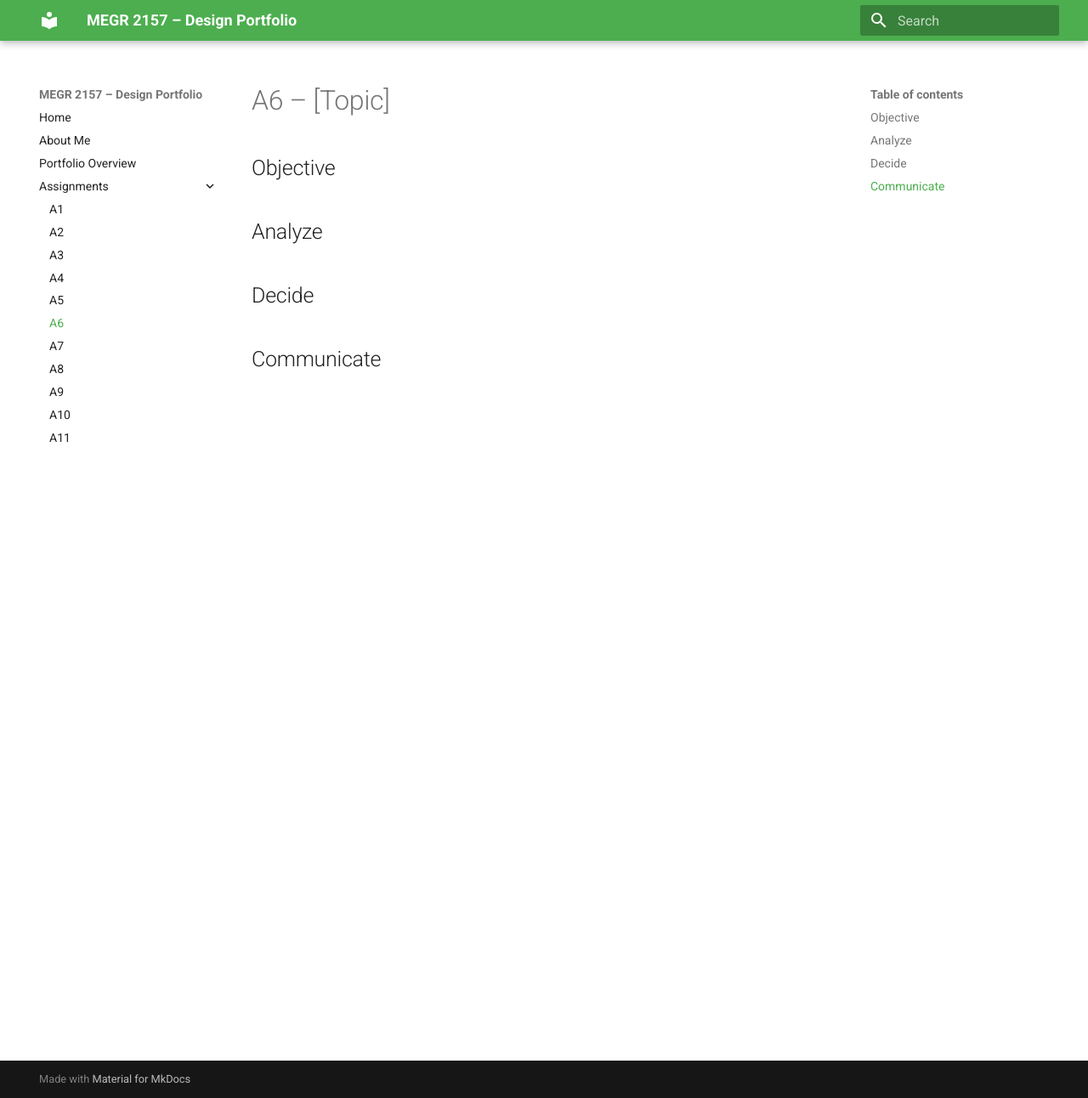
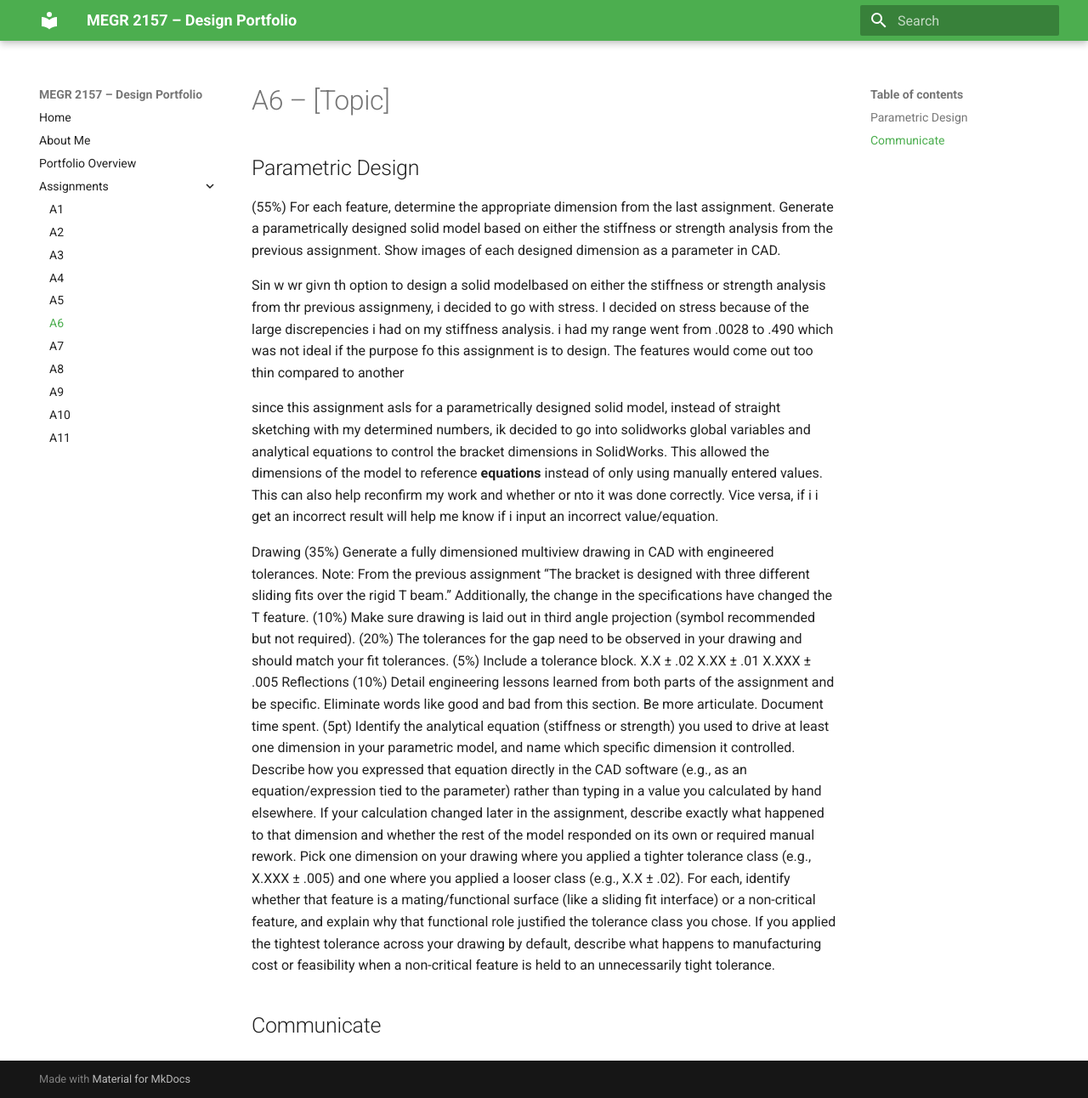
Before and after one commit to CandyVas/megr2157-portfolio, an MkDocs documentation site: the page built from docs/assignments/A06/index.md, in a window 1280 px wide and 1292 px high. Shown: the whole window at 85% size. Built offline with MkDocs 1.6.1 and Material for MkDocs 9.7.7, drawn with Linux system fonts in a browser that asks for light colours.

Commit message:
Update index.md

```diff
--- a/docs/assignments/A06/index.md
+++ b/docs/assignments/A06/index.md
@@ -1,12 +1,27 @@
 # A6 – [Topic]
 
-## Objective
+## Parametric Design
+
+(55%) For each feature, determine the appropriate dimension from the last assignment. Generate a parametrically designed solid model based on either the stiffness or strength analysis from the previous assignment. Show images of each designed dimension as a parameter in CAD.
+
+Sin w wr givn th option to design a solid modelbased on either the stiffness or strength analysis from thr previous assignmeny, i decided to go with stress. I decided on stress because of the large discrepencies i  had on my stiffness analysis. i had my range went from .0028 to .490 which was not ideal if the purpose fo this assignment is to design. The features would come out too thin compared to another
+
+since this assignment asls for a parametrically designed solid model,  instead of straight sketching with my determined numbers, ik decided to go into solidworks global variables and analytical equations to control the bracket dimensions in SolidWorks. This allowed the dimensions of the model to reference **equations** instead of only using manually entered values. This can also help reconfirm my work and whether or nto it was done correctly. Vice versa, if i i get an incorrect result will help me know if i input an incorrect value/equation.
 
 
-## Analyze
+Drawing
+(35%) Generate a fully dimensioned multiview drawing in CAD with engineered tolerances. Note: From the previous assignment “The bracket is designed with three different sliding fits over the rigid T beam.” Additionally, the change in the specifications have changed the T feature.
+(10%) Make sure drawing is laid out in third angle projection (symbol recommended but not required).
+(20%) The tolerances for the gap need to be observed in your drawing and should match your fit tolerances.
+(5%) Include a tolerance block.
+X.X ± .02
+X.XX ± .01
+X.XXX ± .005
+Reflections
+(10%) Detail engineering lessons learned from both parts of the assignment and be specific. Eliminate words like good and bad from this section. Be more articulate. Document time spent.
+(5pt) Identify the analytical equation (stiffness or strength) you used to drive at least one dimension in your parametric model, and name which specific dimension it controlled. Describe how you expressed that equation directly in the CAD software (e.g., as an equation/expression tied to the parameter) rather than typing in a value you calculated by hand elsewhere. If your calculation changed later in the assignment, describe exactly what happened to that dimension and whether the rest of the model responded on its own or required manual rework.
+Pick one dimension on your drawing where you applied a tighter tolerance class (e.g., X.XXX ± .005) and one where you applied a looser class (e.g., X.X ± .02). For each, identify whether that feature is a mating/functional surface (like a sliding fit interface) or a non-critical feature, and explain why that functional role justified the tolerance class you chose. If you applied the tightest tolerance across your drawing by default, describe what happens to manufacturing cost or feasibility when a non-critical feature is held to an unnecessarily tight tolerance.
 
-
-## Decide
 
 
 ## Communicate
```
